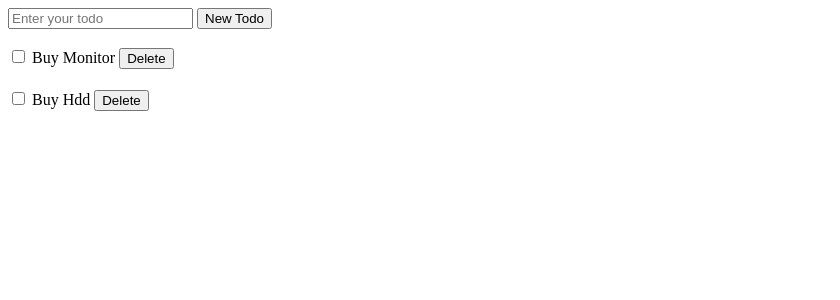
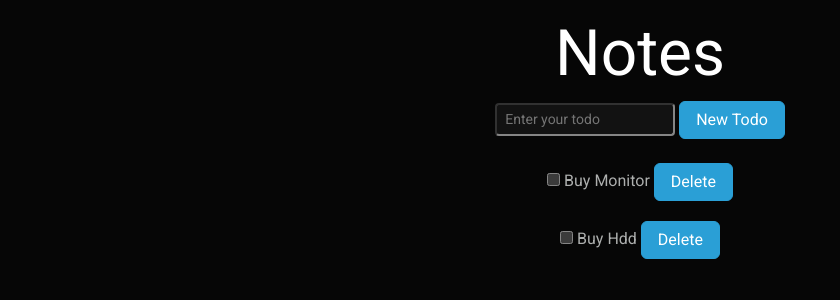
Before and after one commit to ivanbg1919/todo-php, a PHP site: page / in a window 1280 px wide. Shown: the top 300 px of the page, without its empty margins (0-840 px from the left). Run offline with PHP 8.4, Linux system fonts and the light colour scheme.

Commit message:
first commit

```diff
--- a/index.php
+++ b/index.php
@@ -13,12 +13,16 @@ if (file_exists('todo.json')) {
     <meta charset="UTF-8">
     <meta http-equiv="X-UA-Compatible" content="IE=edge">
     <meta name="viewport" content="width=device-width, initial-scale=1.0">
-    <title>Document</title>
+    <link href="https://bootswatch.com/5/cyborg/bootstrap.min.css" rel="stylesheet">
+    <title>Todo App</title>
 </head>
 <body>
+
+   <div class="container mt-3 text-center">
+    <h1>Notes</h1>
             <form action="newtodo.php" method="post">
-        <input type="text" name="todo_name" placeholder="Enter your todo">
-        <button>New Todo</button>
+                <input class="form-control-sm" type="text" name="todo_name" placeholder="Enter your todo">
+                <button class="btn btn-primary">New Todo</button>
             </form>
             <br>
         <?php foreach( $todos as $todoName => $todo ) : ?>
@@ -30,11 +34,11 @@ if (file_exists('todo.json')) {
                 <?php echo $todoName ?>
                 <form style="display: inline-block" action="delete.php" method="post">
                     <input type="hidden" name="todo_name" value="<?php echo $todoName ?>">
-            <button>Delete</button>
+                    <button class="btn btn-primary">Delete</button>
                 </form>
-
             </div>
         <?php endforeach; ?>
+ </div>
 
 <script>
     const checkboxes = document.querySelectorAll('input[type=checkbox]');
```
Lines whose indentation alone changed are shown as unchanged.
